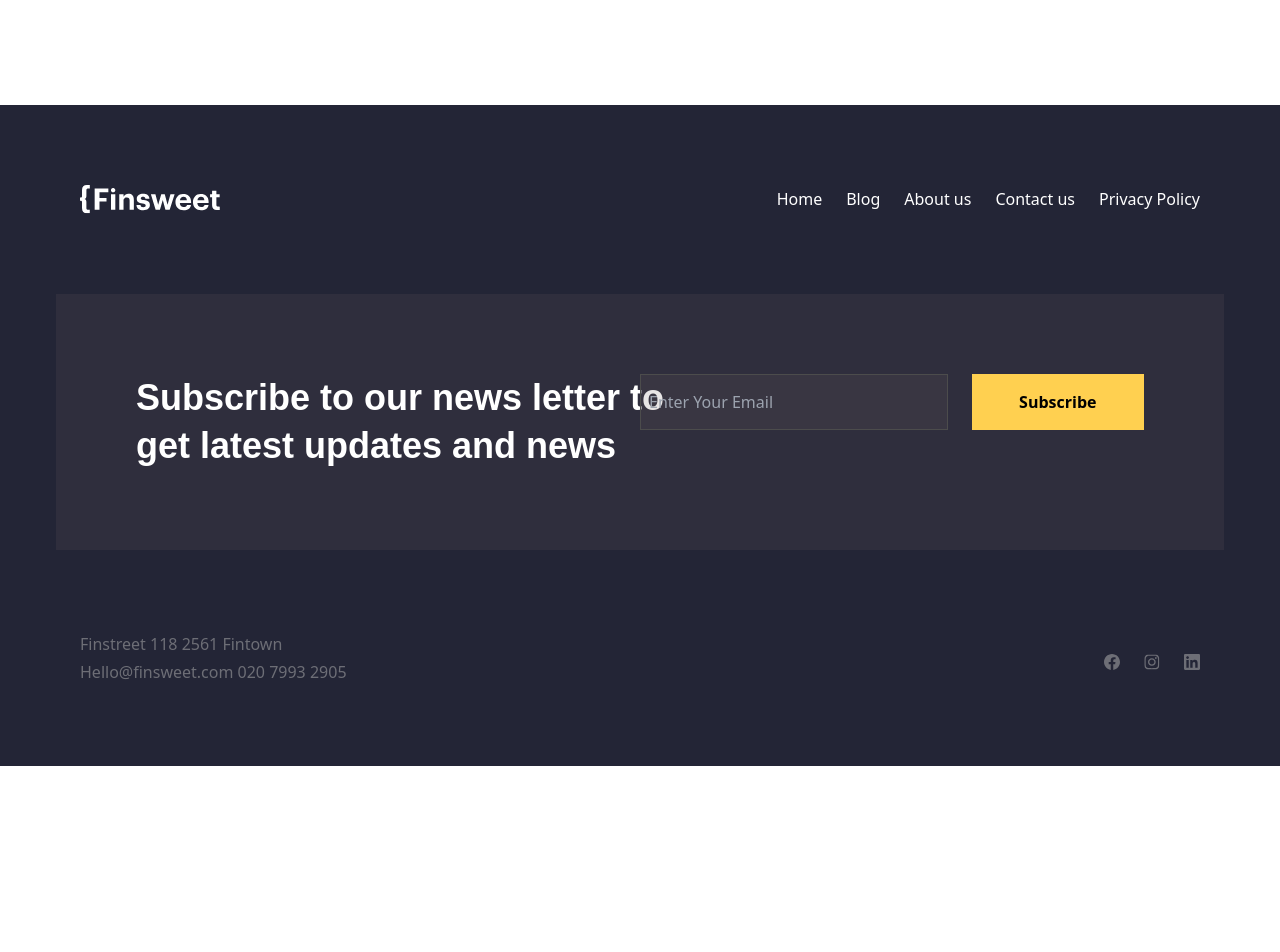
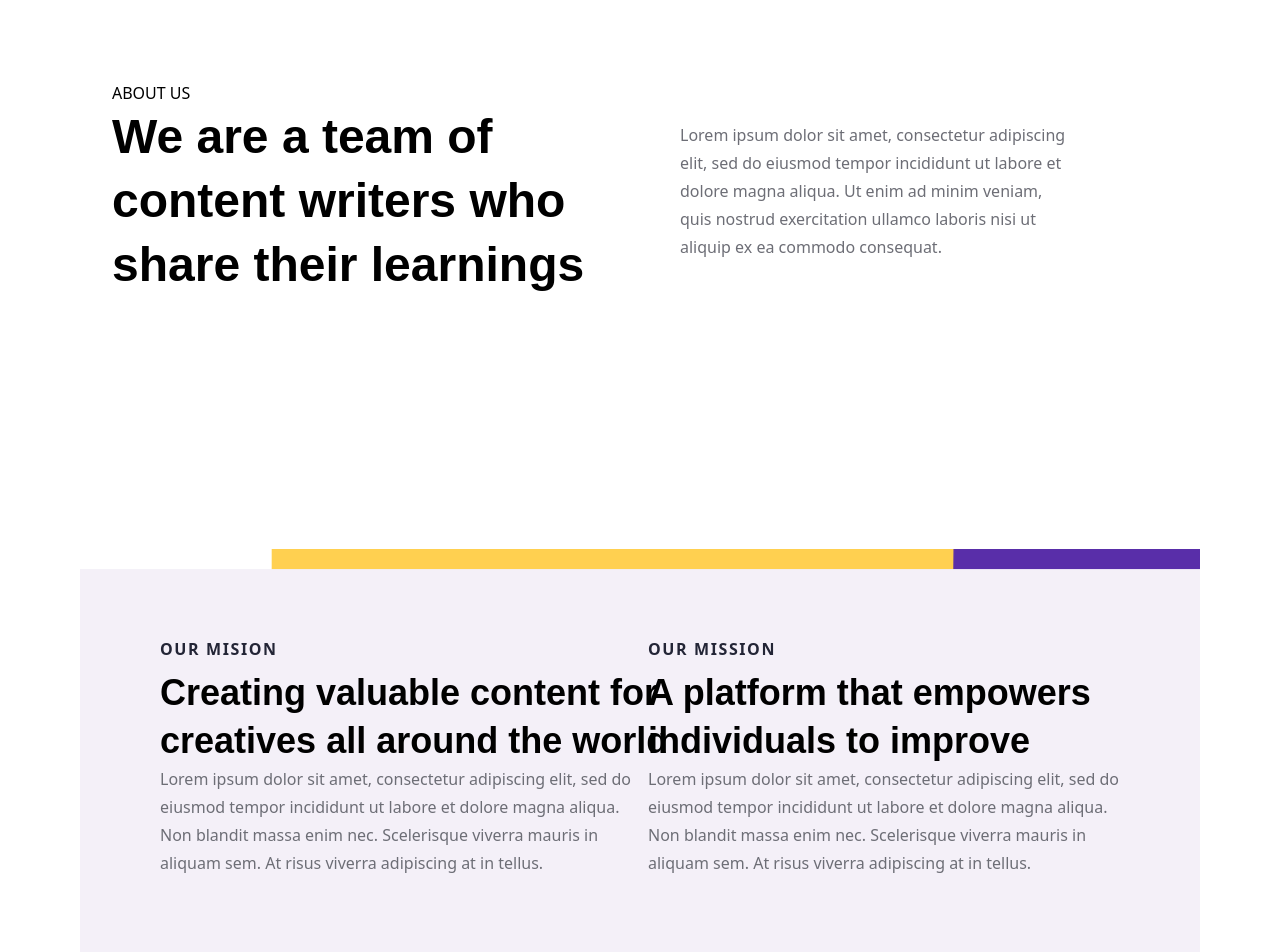
Before and after one commit to nyirurugoomar/finsweet, a Next.js app: page /AboutUs in a window 1280 px wide. Shown: the part 140-1092 px from the top of the page. Before the commit the page ends 906 px from the top, so only its background shows below. Built offline with nearby package versions, Linux system fonts and the light colour scheme; grey boxes are pictures that could not be loaded.

Commit message:
addition loyout for About page

```diff
--- a/app/AboutUs/page.tsx
+++ b/app/AboutUs/page.tsx
@@ -1,8 +1,45 @@
 import React from 'react'
+import Image from 'next/image'
 
 function page() {
   return (
-    <div>About us page</div>
+    <div className='w-full md:w-full '>
+      <div className='grid grid-cols-1 lg:grid-cols-2 md:p-28'>
+        <div className='bg-white md:w-[624px] md:h-[356px]'>
+           <p>ABOUT US</p>
+           <h1 className='md:w-[496px]'>We are a team of content writers who share their learnings</h1>
+        </div>
+        <div className='md:w-[477px] md:h-[120px] md:p-10'>
+           <p className='body1'>Lorem ipsum dolor sit amet, consectetur adipiscing elit, sed do eiusmod tempor incididunt ut labore et dolore magna aliqua. Ut enim ad minim veniam, quis nostrud exercitation ullamco laboris nisi ut aliquip ex ea commodo consequat.</p>
+        </div>
+        <div className='bg-image-bg bg-cover'>
+
+        </div>
+      </div>
+      <div className='bg-mission-about-bg bg-cover md:mx-20'>
+        <div className='grid grid-cols-1 lg:grid-cols-2 justify-center mx-auto gap-4 md:p-20 p-10'>
+          <div className=''>
+            <p className='font-sans text-[16px] uppercase text-black tracking-widest leading-10 font-bold'>Our mision</p>
+            <h2 className='md:w-[550px] md:text-[36px] text-[20px] md:leading-[48px] leading-[30px] '>Creating valuable content for creatives all around the world</h2>
+
+              <p className='body1' >
+              Lorem ipsum dolor sit amet, consectetur adipiscing elit, sed do eiusmod tempor incididunt ut labore et dolore magna aliqua. Non blandit massa enim nec. Scelerisque viverra mauris in aliquam sem. At risus viverra adipiscing at in tellus.
+              </p>
+
+          </div>
+          <div>
+            <p className='font-sans text-[16px] uppercase text-black tracking-widest leading-10 font-bold'>Our mission</p>
+            <h2 className='md:w-[550px] md:text-[36px] text-[20px] md:leading-[48px] leading-[30px]'>A platform that empowers individuals to improve</h2>
+            <p className='body1'>
+            Lorem ipsum dolor sit amet, consectetur adipiscing elit, sed do eiusmod tempor incididunt ut labore et dolore magna aliqua. Non blandit massa enim nec. Scelerisque viverra mauris in aliquam sem. At risus viverra adipiscing at in tellus.
+            </p>
+          </div>
+        </div>
+      </div>
+
+
+
+    </div>
   )
 }
 
--- a/app/Blog/page.tsx
+++ b/app/Blog/page.tsx
@@ -29,7 +29,7 @@ function page() {
           <h1>All posts</h1>
          </div>
          {posts.map((post,index) =>(
-          <div key={index} className='md:flex grid-cols-1 lg:grid-cols-2 md:p-10 p-8'>
+          <div key={index} className='md:flex grid-cols-1 lg:grid-cols-2 md:p-10 p-8 hover:bg-lightYellow cursor-pointer'>
            <div className=''>
               <Image src={post.image} width={490} height={318} alt=''/>
            </div>
--- a/components/FeaturedPost.tsx
+++ b/components/FeaturedPost.tsx
@@ -13,7 +13,7 @@ function FeaturedPost() {
              <div className='border-[0.1px] border-mediumGray p-4 md:mt-4'>
              <img src="/featureimage.png"  alt="feature image" className='md:w-[669px] md:h-[352px] mt-4' />
              <p className=' font-sans text-[14px] text-black leading-[20px] my-4 '>By <span className='text-purpo'>John Doe</span>   <span>l   May 23, 2022</span></p>
-            <h3 className='md:w-[659px] my-4 md:text-[28px] text-[20px] '>Lorem ipsum dolor sit amet, consectetur adipiscing elit, sed do eiusmod tempor.</h3>
+            <h3 className='md:w-[550px] my-4 md:text-[28px] text-[20px] '>Lorem ipsum dolor sit amet, consectetur adipiscing elit, sed do eiusmod tempor.</h3>
             <p className=' body1 md:w-[551px]'>Duis aute irure dolor in reprehenderit in voluptate velit esse cillum dolore eu fugiat nulla pariatur. Excepteur sint occaecat cupidatat non proident.</p>
             <CustomButton
              title="Read More"
--- a/components/Hero.tsx
+++ b/components/Hero.tsx
@@ -2,7 +2,7 @@ import React from 'react'
 
 function Hero() {
   return (
-    <div className='md:max-w-[1440px] md:mx-auto bg-hero-bg bg-cover md:p-20 p-10 leading-6  '>
+    <div className='md:md:w-full md:mx-auto bg-hero-bg bg-cover md:p-20 p-10 leading-6  '>
         <div className='md:p-20 '>
             <h5 className='md:text-[16px] text-[12px] font-light font-sans text-lightGray uppercase'>Posted on <span className=' font-bold uppercase '>startup</span></h5>
             <h1 className='md:w-[803px] text-lightGray md:mt-4 md:text-[48px] text-[16px] md:leading-[64px] leading-[30px] '>It Step-by-step guide to choosing great font pairs</h1>
--- a/components/Why.tsx
+++ b/components/Why.tsx
@@ -4,7 +4,7 @@ import CustomButton from './CustomButton'
 
 function Why() {
   return (
-    <div className='w-full mt-10'>
+    <div className='w-full md:w-full mt-10'>
        <div className=' grid grid-cols-1 lg:grid-cols-2 md:p-16 p-10'>
          <div className='z-0 md:absolute'>
             <Image src='/together.png' alt='photo' width={949} height={405}/>
--- a/tailwind.config.ts
+++ b/tailwind.config.ts
@@ -21,7 +21,8 @@ const config: Config = {
       },
       backgroundImage: {
         'hero-bg':"url('/Hero-bg.png')",
-        'mission-about-bg':"url('/aboutMissionbg.png')"
+        'mission-about-bg':"url('/aboutMissionbg.png')",
+        "image-bg":"url('/photobg.png')",
       },
     },
   },
```
Also changed, not shown: 1 other file (tests, documents, lock files or other folders).
